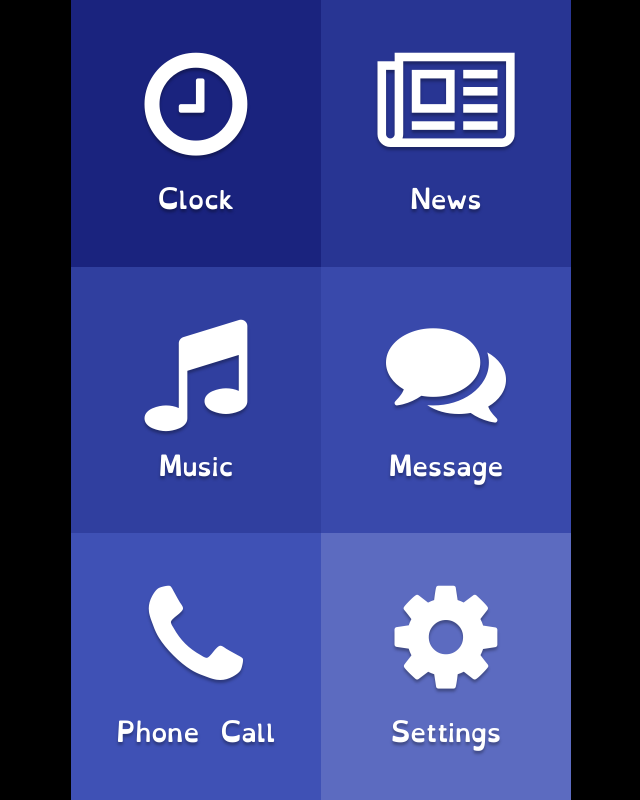
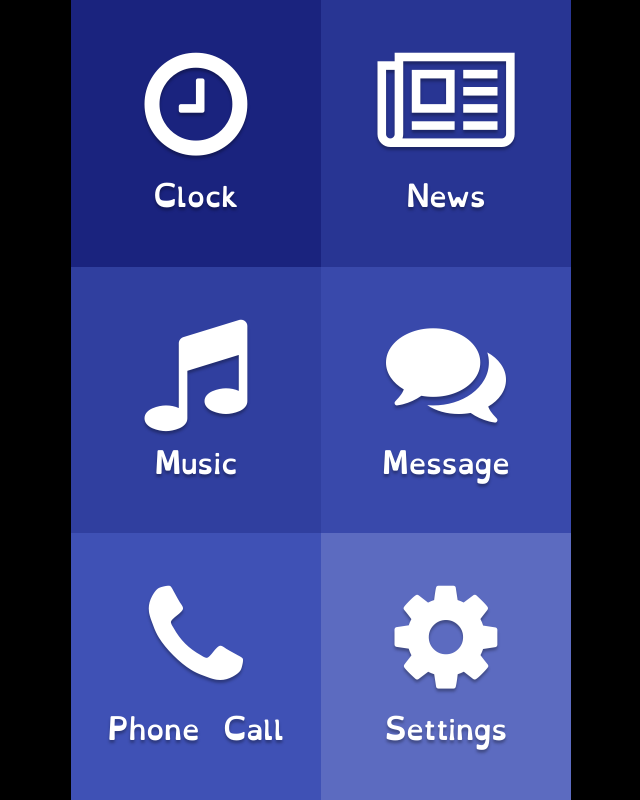
Before and after one commit to OswaldFoundation/shravan, a plain HTML site: page demo/page.html in a window 1280 px wide. Shown: the whole page, without its empty margins (319-959 px from the left). Drawn offline with Linux system fonts and the light colour scheme.

Commit message:
Fix font size

```diff
--- a/demo/page.html
+++ b/demo/page.html
@@ -64,7 +64,7 @@
 						});
 					});
 				}
-				$("span").css("font-size", $("article").width()/10);
+				$("span").css("font-size", $("article").width() / 9);
 			}
 
 		</script>
```
